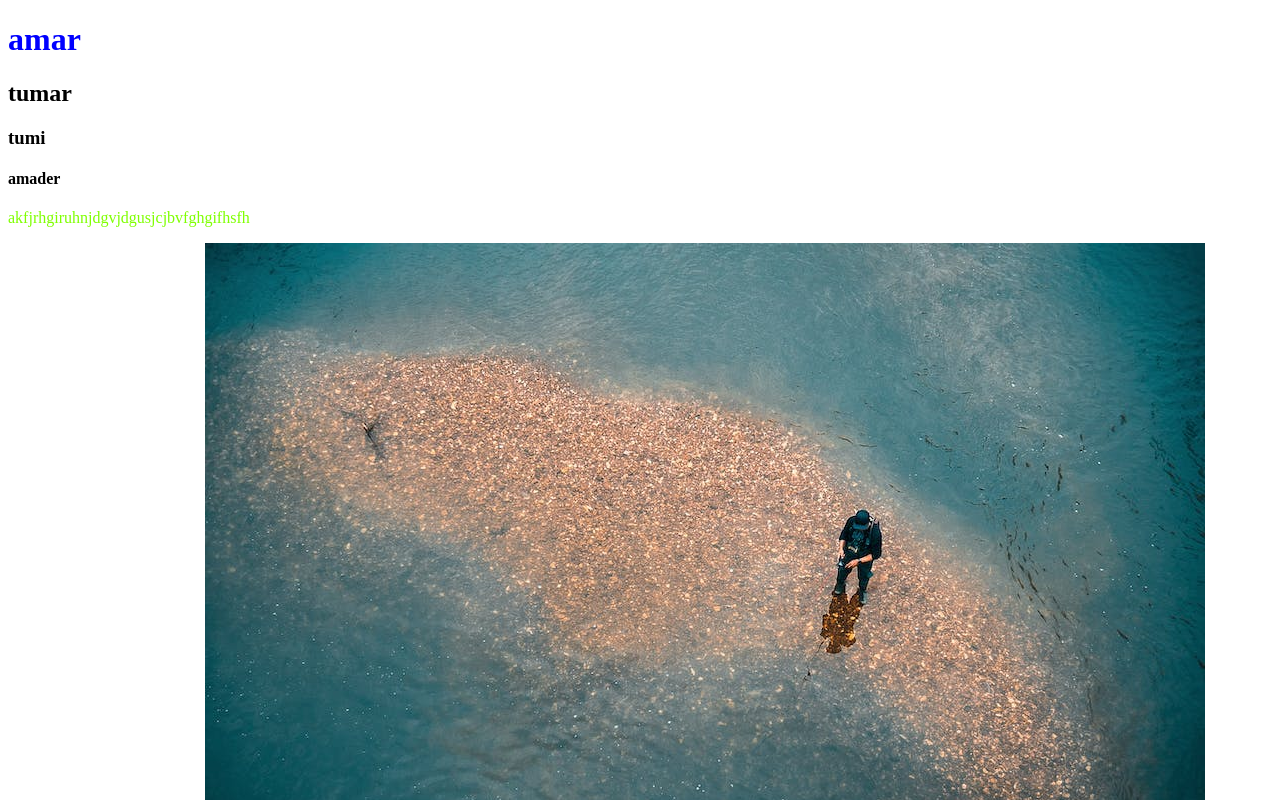
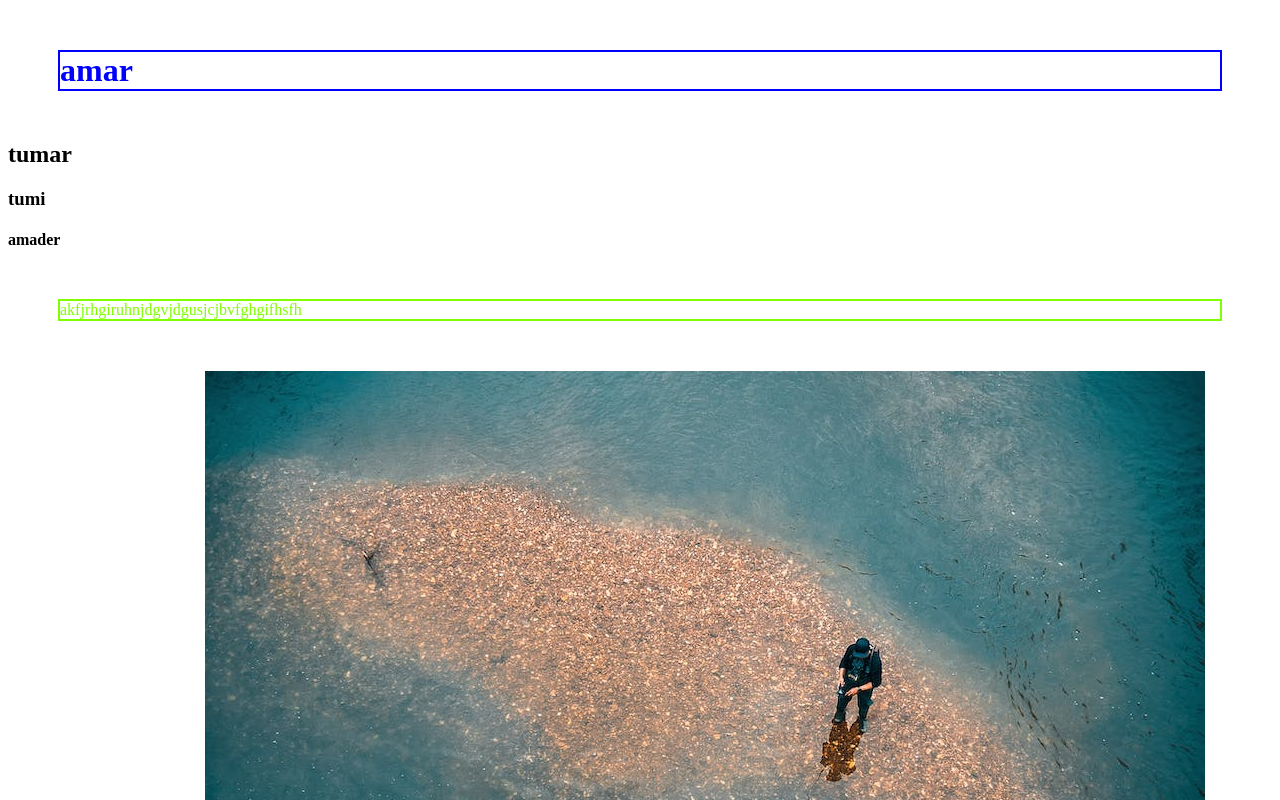
Before and after one commit to iroksana/my-8-repo, a plain HTML site: page index.html in a window 1280 px wide. Shown: the top 800 px of the page. Drawn offline with Linux system fonts and the light colour scheme.

Commit message:
added style

```diff
--- a/index.html
+++ b/index.html
@@ -1,6 +1,16 @@
 <!DOCTYPE html>
 <html lang="en">
 <head>
+    <style>
+        p{
+            border: 2px solid;
+            margin: 50px;
+        }
+        h1{
+            border: 2px solid;
+            margin: 50px;
+        }
+    </style>
     <meta charset="UTF-8">
     <meta name="viewport" content="width=device-width, initial-scale=1.0">
     <title>my 8 repo</title>
```
